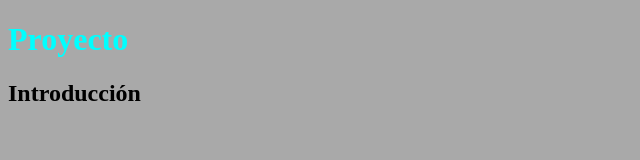
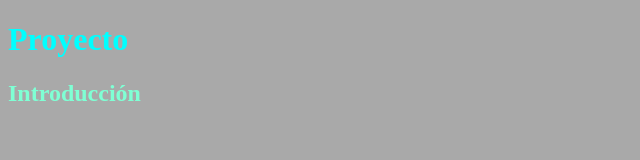
Before and after one commit to AntuzAdolfo/Proyecto-Pildoras-Git, a plain HTML site: page index.html in a window 1280 px wide. Shown: the whole page, without its empty margins (0-640 px from the left). Drawn offline with Linux system fonts and the light colour scheme.

Commit message:
Agregando negrita y color aguamarina

```diff
--- a/styles/style.css
+++ b/styles/style.css
@@ -1,5 +1,7 @@
 body {
     background-color: darkgray;
+    font-weight: bold;
+    color: aquamarine;
 }
 h1 {
     color: cyan;
```
